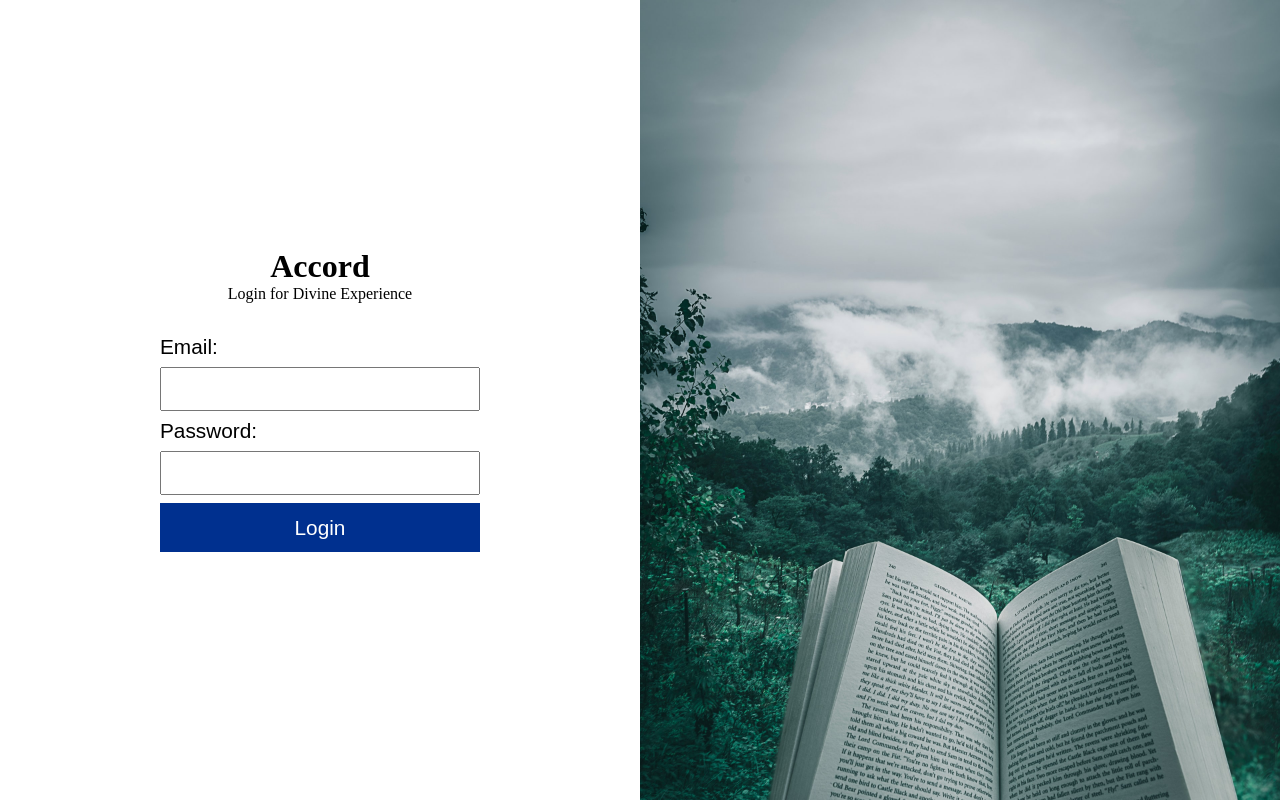
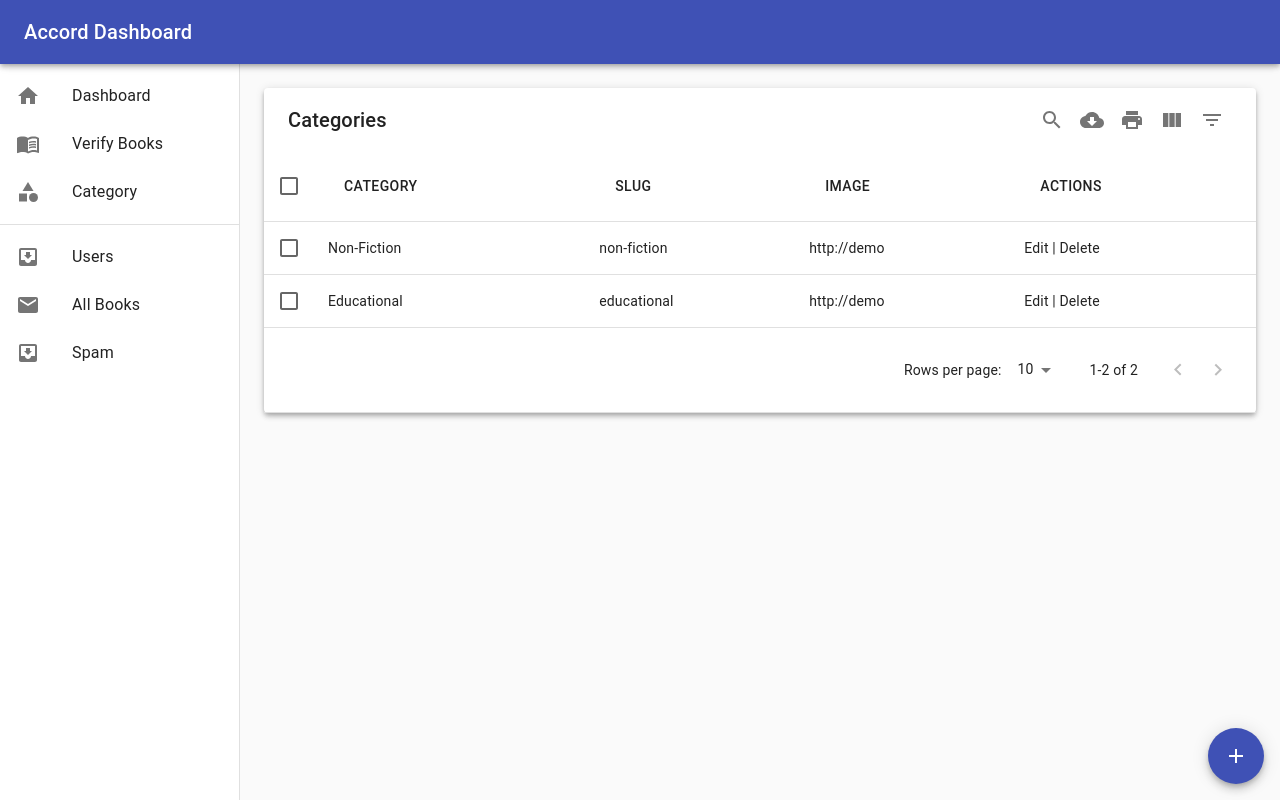
Before and after one commit to RealWorldProject/accord-dashboard, a React (Create React App) app: page /categories in a window 1280 px wide. Before the commit this address led to /login. Built offline with nearby package versions, Linux system fonts and the light colour scheme.

Commit message:
Feature: Finished add category create ui

```diff
--- a/package.json
+++ b/package.json
@@ -10,12 +10,14 @@
     "@testing-library/react": "^11.1.0",
     "@testing-library/user-event": "^12.1.10",
     "axios": "^0.21.1",
+    "mui-datatables": "^3.7.7",
     "react": "^17.0.2",
     "react-dom": "^17.0.2",
     "react-router-dom": "^5.2.0",
     "react-scripts": "4.0.3",
     "react-toastify": "^7.0.4",
     "sass": "^1.35.2",
+    "slugify": "^1.5.3",
     "web-vitals": "^1.0.1"
   },
   "scripts": {
--- a/src/App.js
+++ b/src/App.js
@@ -7,20 +7,42 @@ import {
 import Login from "./pages/Login";
 import { ToastContainer } from "react-toastify";
 import "react-toastify/dist/ReactToastify.css";
+import DashboardSideBar from "./components/DashboardSideBar";
+import { useState } from "react";
+
 function App() {
+	const [isAuth, setIsAuth] = useState(true);
 	return (
 		<div className="App">
 			<Router>
-				<Switch>
-					<Route exact path="/login" component={Login} />
-					<Route path="*" exact>
-						<Redirect to="/login" />
-					</Route>
-				</Switch>
+				{isAuth ? <DashboardSideBar /> : <PublicRoutes />}
 				<ToastContainer position="top-center" />
 			</Router>
 		</div>
 	);
 }
+const PublicRoutes = () => {
+	return (
+		<Switch>
+			<Route exact path="/login" component={Login} />
+			<Route path="*" exact>
+				<Redirect to="/login" />
+			</Route>
+		</Switch>
+	);
+};
+function PrivateRoutes() {
+	return (
+		<div className="App">
+			<Switch>
+				<Route exact path="/login" component={Login} />
+				<Route exact path="/dashboard" component={DashboardSideBar} />
+				<Route path="*" exact>
+					<Redirect to="/dashboard" />
+				</Route>
+			</Switch>
+		</div>
+	);
+}
 
 export default App;
--- /dev/null
+++ b/src/components/DashboardSideBar.js
@@ -0,0 +1,134 @@
+import { makeStyles } from "@material-ui/core/styles";
+import Drawer from "@material-ui/core/Drawer";
+import AppBar from "@material-ui/core/AppBar";
+import CssBaseline from "@material-ui/core/CssBaseline";
+import Toolbar from "@material-ui/core/Toolbar";
+import List from "@material-ui/core/List";
+import Typography from "@material-ui/core/Typography";
+import Divider from "@material-ui/core/Divider";
+import ListItem from "@material-ui/core/ListItem";
+import ListItemIcon from "@material-ui/core/ListItemIcon";
+import ListItemText from "@material-ui/core/ListItemText";
+import InboxIcon from "@material-ui/icons/MoveToInbox";
+import MailIcon from "@material-ui/icons/Mail";
+import { Switch, Route, Redirect, NavLink } from "react-router-dom";
+import VerifyBooks from "../pages/VerifyBooks";
+import Dashboard from "../pages/Dashboard";
+import Category from "../pages/Category";
+import HomeIcon from "@material-ui/icons/Home";
+import CategoryIcon from "@material-ui/icons/Category";
+import MenuBookIcon from "@material-ui/icons/MenuBook";
+const drawerWidth = 240;
+
+const useStyles = makeStyles((theme) => ({
+	root: {
+		display: "flex",
+	},
+	appBar: {
+		zIndex: theme.zIndex.drawer + 1,
+	},
+	drawer: {
+		width: drawerWidth,
+		flexShrink: 0,
+	},
+	drawerPaper: {
+		width: drawerWidth,
+	},
+	drawerContainer: {
+		overflow: "auto",
+	},
+	content: {
+		flexGrow: 1,
+		padding: theme.spacing(3),
+	},
+}));
+
+export default function DashboardSideBar() {
+	const classes = useStyles();
+
+	return (
+		<div className={classes.root}>
+			<CssBaseline />
+			<AppBar position="fixed" className={classes.appBar}>
+				<Toolbar>
+					<Typography variant="h6" noWrap>
+						Accord Dashboard
+					</Typography>
+				</Toolbar>
+			</AppBar>
+			<Drawer
+				className={classes.drawer}
+				variant="permanent"
+				classes={{
+					paper: classes.drawerPaper,
+				}}
+			>
+				<Toolbar />
+				<div className={classes.drawerContainer}>
+					<List>
+						<NavLink
+							to="/dashboard"
+							style={{ textDecoration: "none", color: "inherit" }}
+						>
+							<ListItem button>
+								<ListItemIcon>
+									<HomeIcon />
+								</ListItemIcon>
+								<ListItemText primary={"Dashboard"} />
+							</ListItem>
+						</NavLink>
+						<NavLink
+							to="/books"
+							style={{ textDecoration: "none", color: "inherit" }}
+						>
+							<ListItem button>
+								<ListItemIcon>
+									<MenuBookIcon />
+								</ListItemIcon>
+								<ListItemText primary={"Verify Books"} />
+							</ListItem>
+						</NavLink>
+						<NavLink
+							to="/categories"
+							style={{ textDecoration: "none", color: "inherit" }}
+						>
+							<ListItem button>
+								<ListItemIcon>
+									<CategoryIcon />
+								</ListItemIcon>
+								<ListItemText primary={"Category"} />
+							</ListItem>
+						</NavLink>
+					</List>
+					<Divider />
+					<List>
+						{["Users", "All Books", "Spam"].map((text, index) => (
+							<ListItem button key={text}>
+								<ListItemIcon>
+									{index % 2 === 0 ? (
+										<InboxIcon />
+									) : (
+										<MailIcon />
+									)}
+								</ListItemIcon>
+								<ListItemText primary={text} />
+							</ListItem>
+						))}
+					</List>
+				</div>
+			</Drawer>
+			<main className={classes.content}>
+				<Toolbar />
+
+				<Switch>
+					<Route exact path="/books" component={VerifyBooks} />
+					<Route exact path="/dashboard" component={Dashboard} />
+					<Route exact path="/categories" component={Category} />
+					<Route path="*" exact>
+						<Redirect to="/dashboard" />
+					</Route>
+				</Switch>
+			</main>
+		</div>
+	);
+}
--- /dev/null
+++ b/src/components/Dialogs/AddEditCategoryDialog.js
@@ -0,0 +1,85 @@
+import React, { useState } from "react";
+import Button from "@material-ui/core/Button";
+import TextField from "@material-ui/core/TextField";
+import Dialog from "@material-ui/core/Dialog";
+import DialogActions from "@material-ui/core/DialogActions";
+import DialogContent from "@material-ui/core/DialogContent";
+import DialogTitle from "@material-ui/core/DialogTitle";
+import slugify from "slugify";
+import { PhotoCamera } from "@material-ui/icons";
+import { IconButton } from "@material-ui/core";
+
+export default function AddEditCategoryDialog({ open, setOpen }) {
+	const [category, setCategory] = useState("");
+	const [slug, setSlug] = useState("");
+	const [image, setImage] = useState("");
+	const handleClose = () => {
+		setOpen(false);
+	};
+
+	const handleCategoryChange = (e) => {
+		setCategory(e.target.value);
+		const slugifiedCategory = slugify(e.target.value, { lower: true });
+		setSlug(slugifiedCategory);
+	};
+	return (
+		<div>
+			<Dialog
+				open={open}
+				onClose={handleClose}
+				aria-labelledby="form-dialog-title"
+				fullWidth={true}
+				maxWidth={"sm"}
+			>
+				<DialogTitle id="form-dialog-title">Category</DialogTitle>
+				<DialogContent>
+					<TextField
+						autoFocus
+						margin="dense"
+						id="category"
+						label="Category"
+						type="text"
+						variant="outlined"
+						fullWidth
+						value={category}
+						onChange={handleCategoryChange}
+					/>
+					<TextField
+						autoFocus
+						margin="dense"
+						id="slug"
+						label="Slug"
+						type="text"
+						variant="outlined"
+						value={slug}
+						fullWidth
+					/>
+					<input
+						accept="image/*"
+						style={{ display: "none" }}
+						id="raised-button-file"
+						multiple
+						type="file"
+					/>
+					<label htmlFor="raised-button-file">
+						<Button
+							variant="contained"
+							color="primary"
+							component="span"
+						>
+							<PhotoCamera />
+						</Button>
+					</label>
+				</DialogContent>
+				<DialogActions>
+					<Button onClick={handleClose} color="primary">
+						Cancel
+					</Button>
+					<Button onClick={handleClose} color="primary">
+						Add Category
+					</Button>
+				</DialogActions>
+			</Dialog>
+		</div>
+	);
+}
--- /dev/null
+++ b/src/pages/Category.js
@@ -0,0 +1,60 @@
+import { makeStyles } from "@material-ui/core/styles";
+import MUIDataTable from "mui-datatables";
+import React from "react";
+import Fab from "@material-ui/core/Fab";
+import AddIcon from "@material-ui/icons/Add";
+import { useState } from "react";
+import AddEditCategoryDialog from "../components/Dialogs/AddEditCategoryDialog";
+
+const useStyles = makeStyles((theme) => ({
+	fab: {
+		position: "fixed",
+		bottom: theme.spacing(2),
+		right: theme.spacing(2),
+	},
+}));
+
+function Category() {
+	document.title = "Categories";
+	const classes = useStyles();
+	// states
+	const [addOpen, setAddOpen] = useState(false);
+
+	const handleClickOpen = () => {
+		setAddOpen(true);
+	};
+
+	const columns = ["category", "slug", "image", "actions"];
+	const data = [
+		{
+			category: "Non-Fiction",
+			slug: "non-fiction",
+			image: "http://demo",
+			actions: "Edit | Delete",
+		},
+		{
+			category: "Educational",
+			slug: "educational",
+			image: "http://demo",
+			actions: "Edit | Delete",
+		},
+	];
+
+	return (
+		<div>
+			<MUIDataTable title={"Categories"} data={data} columns={columns} />
+			<Fab
+				className={classes.fab}
+				onClick={handleClickOpen}
+				color="primary"
+				aria-label="add"
+			>
+				<AddIcon />
+			</Fab>
+
+			<AddEditCategoryDialog open={addOpen} setOpen={setAddOpen} />
+		</div>
+	);
+}
+
+export default Category;
--- /dev/null
+++ b/src/pages/Dashboard.js
@@ -0,0 +1,13 @@
+import { Typography } from "@material-ui/core";
+import React from "react";
+
+function Dashboard() {
+	document.title = "Dashboard";
+	return (
+		<div>
+			<Typography variant="h2">This is the Dashboard Page</Typography>
+		</div>
+	);
+}
+
+export default Dashboard;
--- a/src/pages/Login.js
+++ b/src/pages/Login.js
@@ -50,7 +50,7 @@ function Login() {
 			<div className="auth-container__content">
 				<div className="content">
 					<h1 className="heading">Accord</h1>
-					<p>Login for Divine Experience</p>
+					<p>Administrator Dashboard</p>
 					<form onSubmit={handleSubmit}>
 						<div className="form-g">
 							<label htmlFor="username">Email:</label>
--- /dev/null
+++ b/src/pages/VerifyBooks.js
@@ -0,0 +1,13 @@
+import { Typography } from "@material-ui/core";
+import React from "react";
+
+function VerifyBooks() {
+	document.title = "Verify Books";
+	return (
+		<div>
+			<Typography variant="h2">This is the Verify Books Page</Typography>
+		</div>
+	);
+}
+
+export default VerifyBooks;
```
Also changed, not shown: 1 other file (tests, documents, lock files or other folders).
